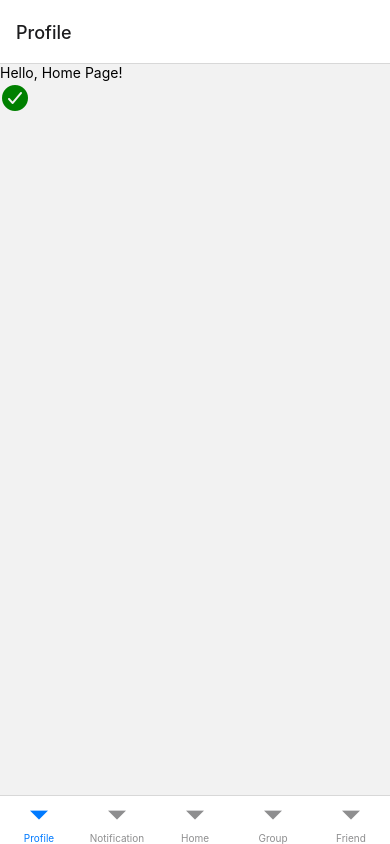
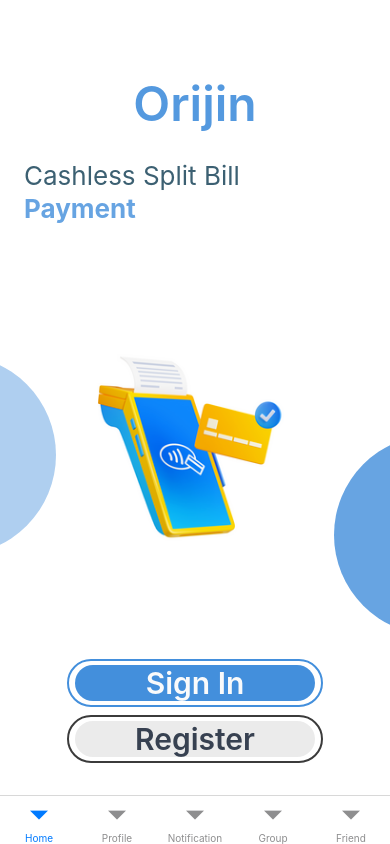
Before and after one commit to ejuss00/Ejuss02-2023-React-Native-01, a React Native app: screen / in a window 390 px wide. Built offline with nearby package versions, Linux system fonts and the light colour scheme.

Commit message:
correcting the App.js

```diff
--- a/App.js
+++ b/App.js
@@ -30,9 +30,9 @@ function HomeStack() {
 function MyTabs() {
   return (
     <Tab.Navigator>
+      <Tab.Screen name="Home" component={HomeStack} options={{ headerShown: false }} />
       <Tab.Screen name="Profile" component={HUserProfile} />
       <Tab.Screen name="Notification" component={HNotificationProfile} />
-      <Tab.Screen name="Home" component={HomeStack} options={{ headerShown: false }} />
       <Tab.Screen name="Group" component={HGroupProfile} />
       <Tab.Screen name="Friend" component={HFriendProfile} />
     </Tab.Navigator>
```
